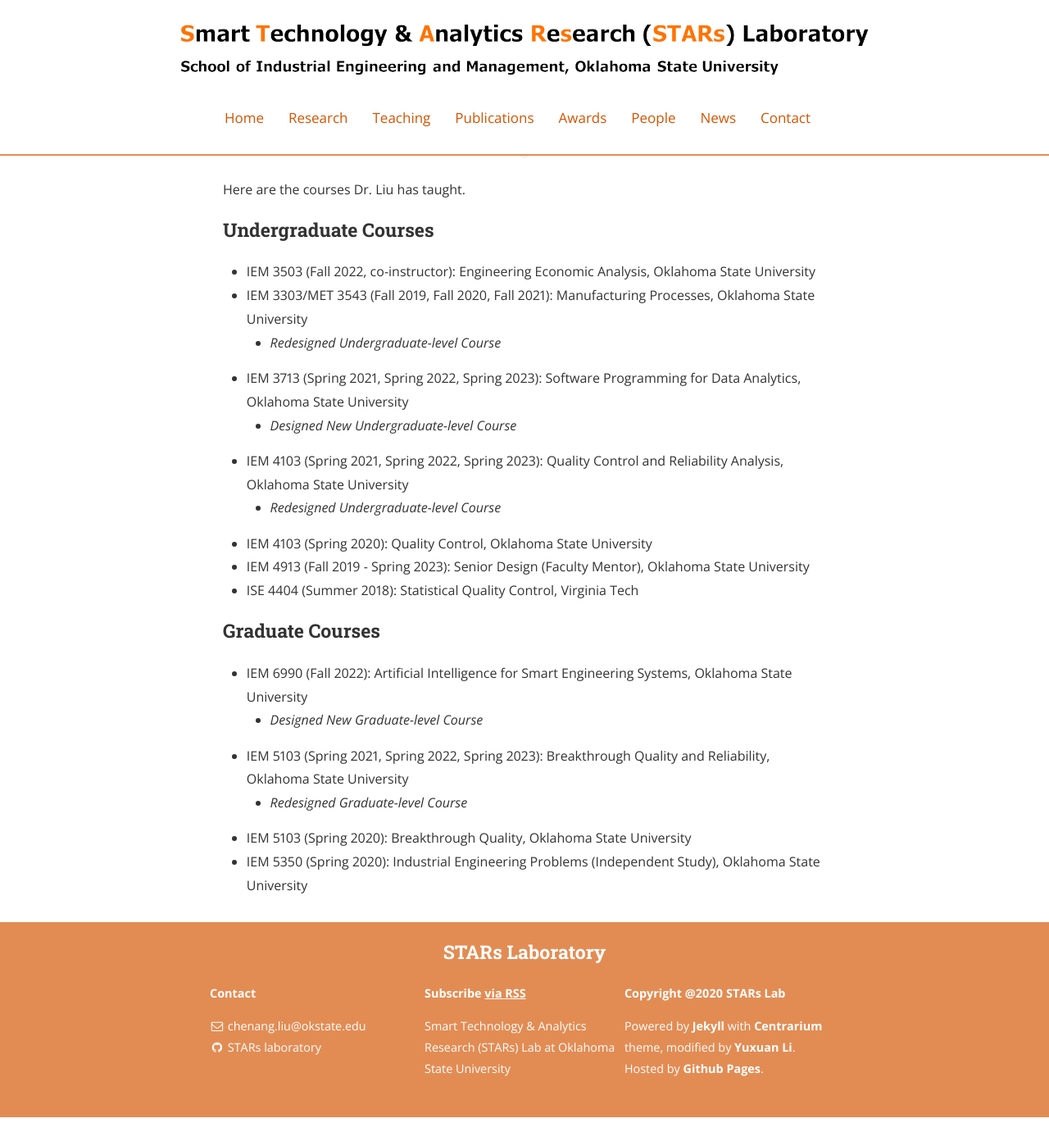
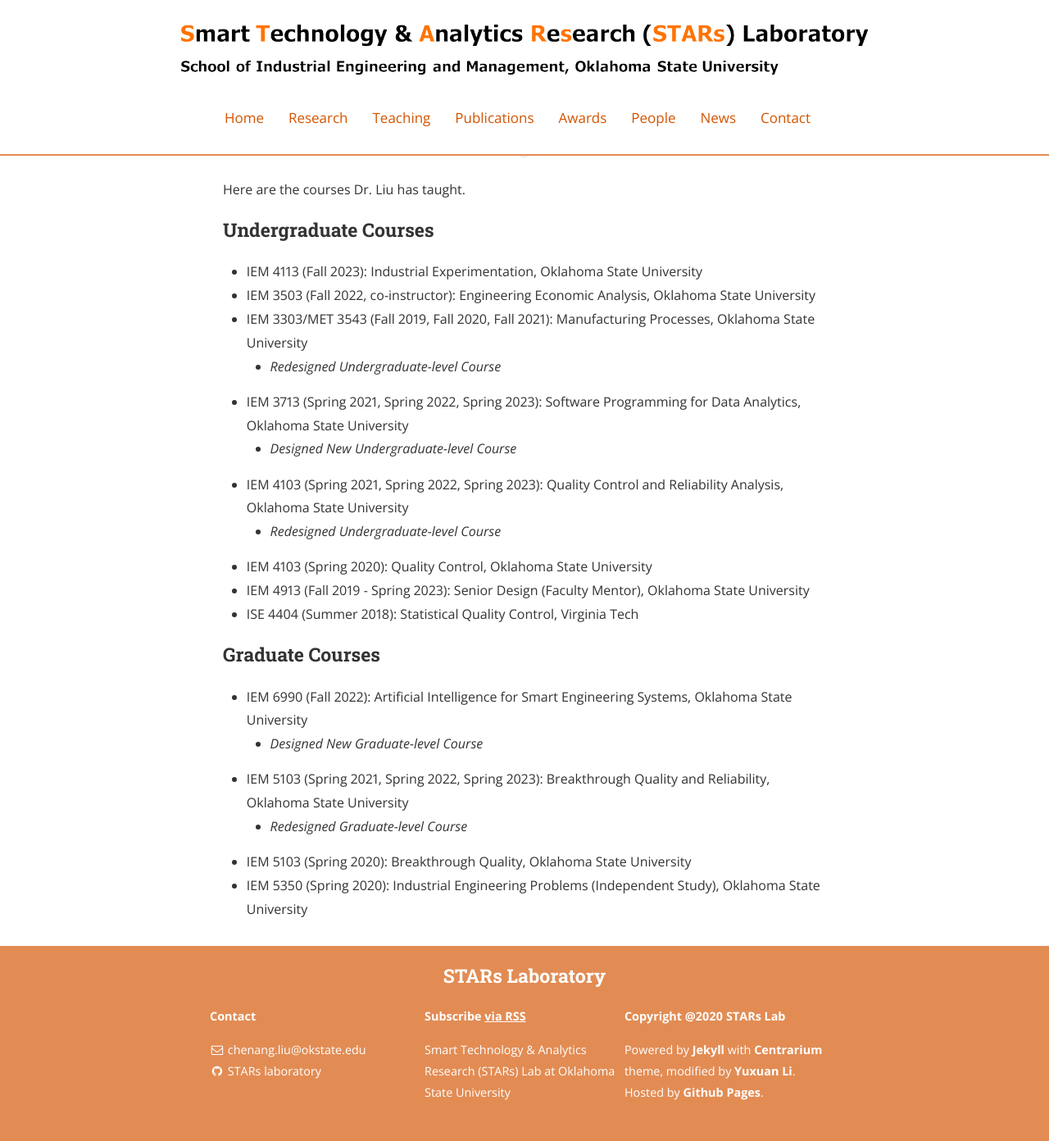
Before and after one commit to stars-laboratory/stars-laboratory.github.io, a Jekyll site: the page built from CTeaching.md, in a window 1280 px wide and 1392 px high. Shown: the whole window at 82% size. Built offline with Jekyll 4.4.1, drawn with Linux system fonts in a browser that asks for light colours; nearby versions of some CDN libraries.

Commit message:
Update CTeaching.md

```diff
--- a/CTeaching.md
+++ b/CTeaching.md
@@ -9,6 +9,7 @@ Here are the courses Dr. Liu has taught.
 
 ### Undergraduate Courses
 
+* IEM 4113 (Fall 2023): Industrial Experimentation, Oklahoma State University
 * IEM 3503 (Fall 2022, co-instructor): Engineering Economic Analysis, Oklahoma State University
 * IEM 3303/MET 3543 (Fall 2019, Fall 2020, Fall 2021): Manufacturing Processes, Oklahoma State University
     * *Redesigned Undergraduate-level Course*
```
